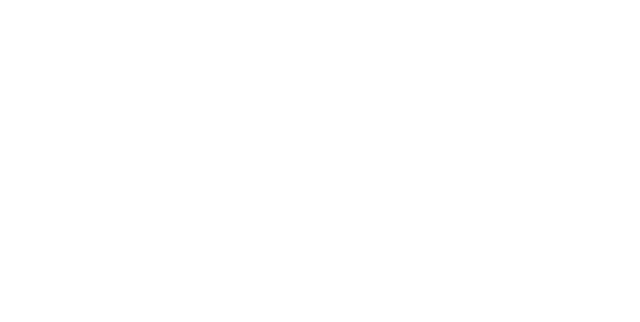
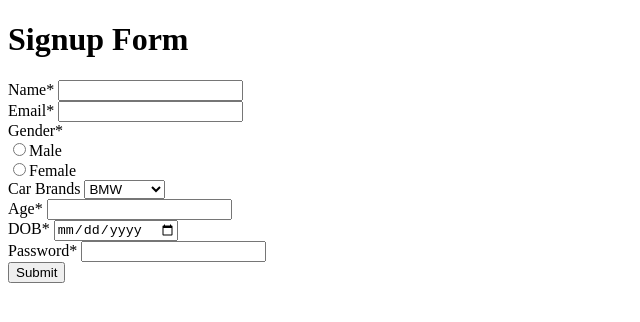
Before and after one commit to acciojob/signup-form-car-kaliprasadp7, a website: page main.html in a window 1280 px wide. Shown: the whole page, without its empty margins (0-640 px from the left). Drawn offline with Linux system fonts and the light colour scheme.

Commit message:
created a submission

```diff
--- a/main.html
+++ b/main.html
@@ -7,7 +7,50 @@
 </head>
 
 <body>
-	<!-- the entire body must be written by student -->
+	<h1>Signup Form</h1>
+	<form method="post">
+		<div>
+			<label for="name">Name*</label>
+			<input type="text" id="name" required>
+		</div>
+
+		<div>
+			<label for="email">Email*</label>
+			<input type="email" id="email" required>
+		</div>
+
+		<div>
+			<label for="gender">Gender*</label><br>
+			<input type="radio" name="gender" value="male" required>Male<br>
+			<input type="radio" name="gender" value="female" required>Female<br>
+		</div>
+
+		<div>
+			<label for="cars">Car Brands</label>
+			<select id="cars">
+				<option>BMW</option>
+				<option>Audi</option>
+				<option>Mercedez</option>
+			</select>
+		</div>
+
+		<div>
+			<label for="carage">Age*</label>
+			<input type="number" id="carage" required>
+		</div>
+
+		<div>
+			<label for="dob">DOB*</label>
+			<input type="date" id="dob" required>
+		</div>
+
+		<div>
+			<label for="password">Password*</label>
+			<input type="password" id="password" required>
+		</div>
+
+		<input type="submit">
+	</form>
     <script type="text/javascript" src="./script.js">
 </script>
 
```
